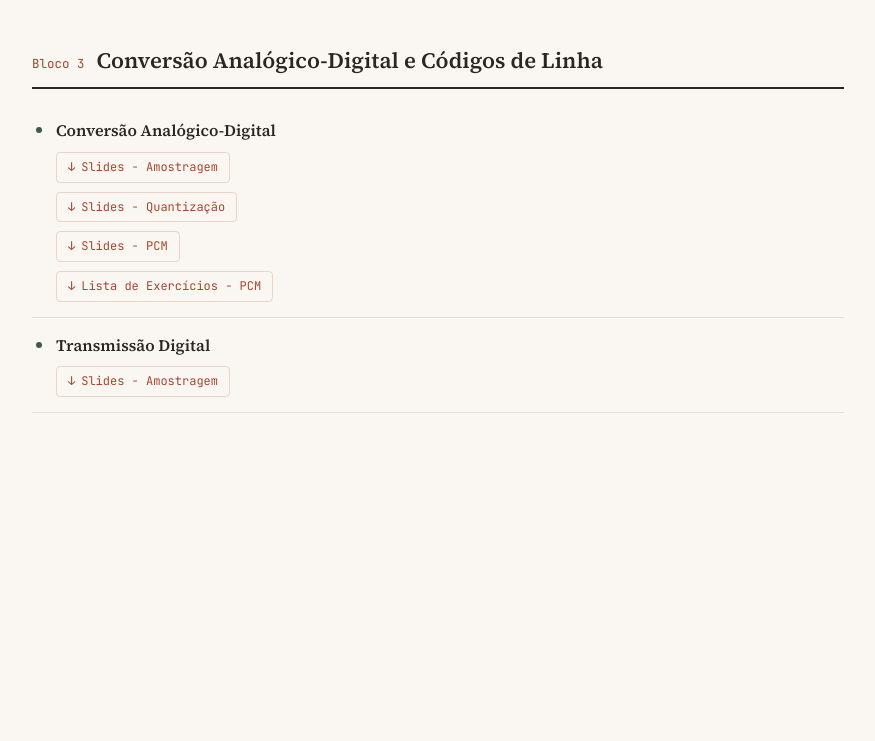
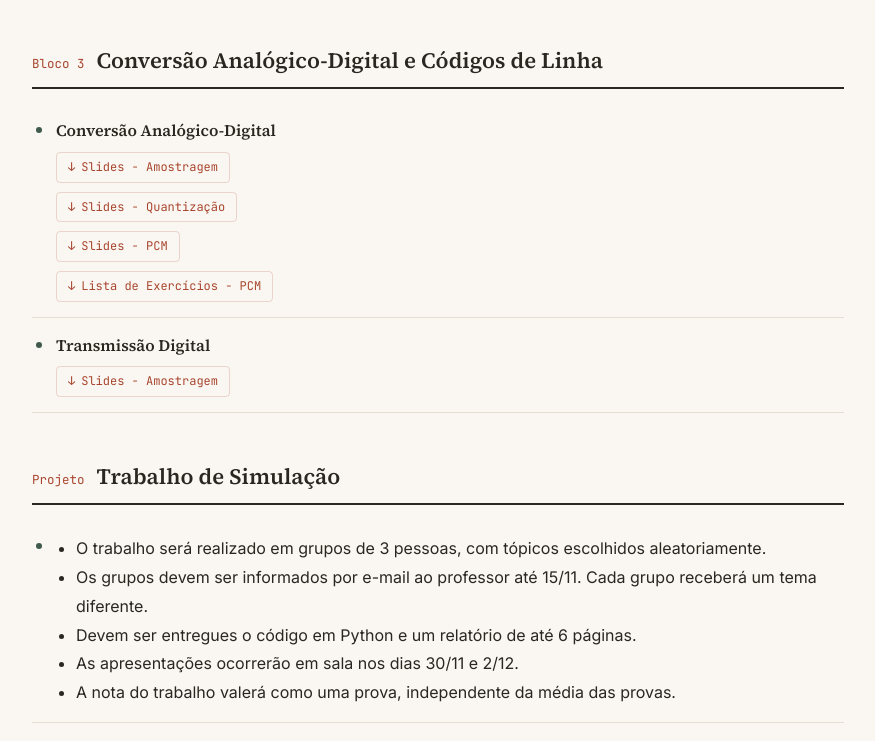
Before and after one commit to anollba/comunicacoes_i_ufrj, a plain HTML site: page index.html in a window 1280 px wide. Shown: the part 2346-3087 px from the top of the page, without its empty margins (202-1077 px from the left). Before the commit the page ends 2805 px from the top, so only its background shows below. Drawn offline with Linux system fonts and the light colour scheme.

Commit message:
Add info on simulation

```diff
--- a/index.html
+++ b/index.html
@@ -380,3 +380,23 @@
     </div>
 
   </section>
+
+<section class="block">
+  <div class="block-head">
+    <span class="block-num">Projeto</span>
+    <span class="block-title">Trabalho de Simulação</span>
+  </div>
+
+  <div class="topic">
+    <span class="dot"></span>
+    <div class="topic-body">
+      <ul style="padding-left:20px; line-height:1.8;">
+        <li>O trabalho será realizado em grupos de 3 pessoas, com tópicos escolhidos aleatoriamente.</li>
+        <li>Os grupos devem ser informados por e-mail ao professor até 15/11. Cada grupo receberá um tema diferente.</li>
+        <li>Devem ser entregues o código em Python e um relatório de até 6 páginas.</li>
+        <li>As apresentações ocorrerão em sala nos dias 30/11 e 2/12.</li>
+        <li>A nota do trabalho valerá como uma prova, independente da média das provas.</li>
+      </ul>
+    </div>
+  </div>
+</section>
```
